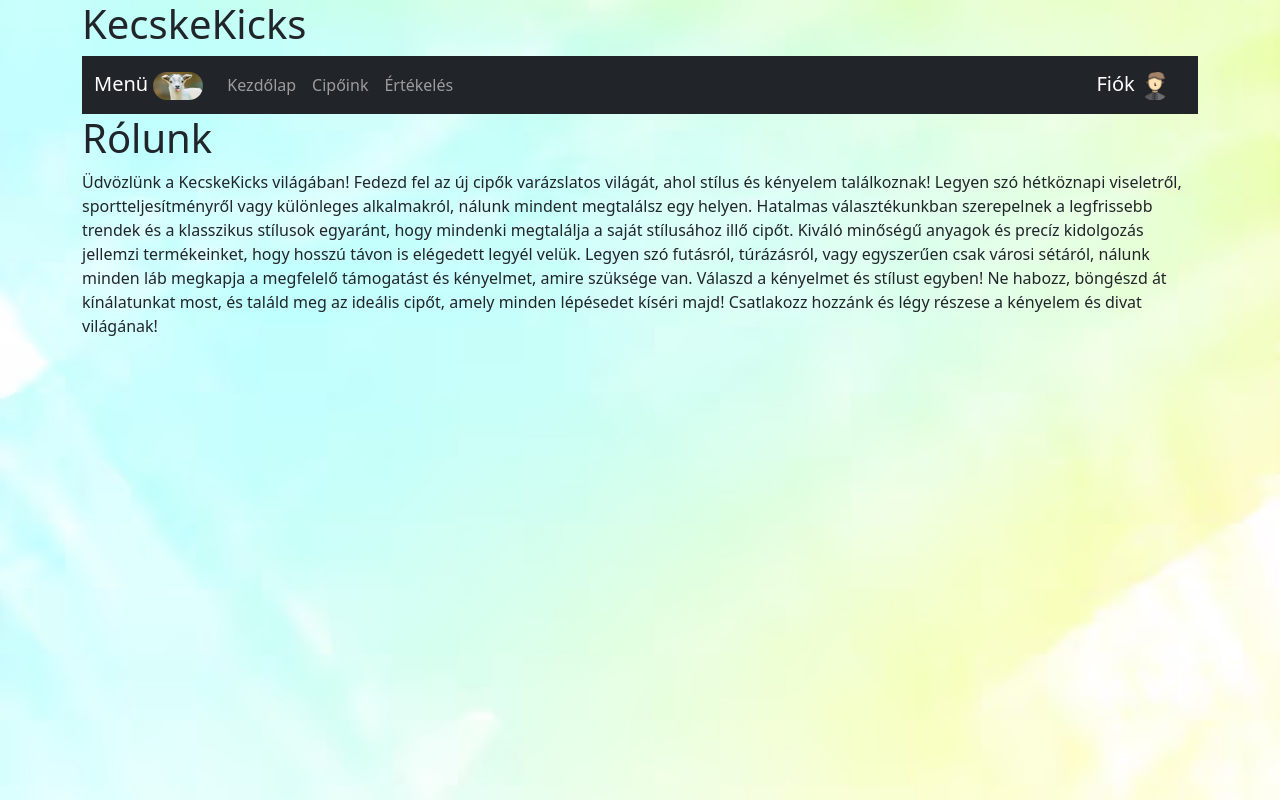
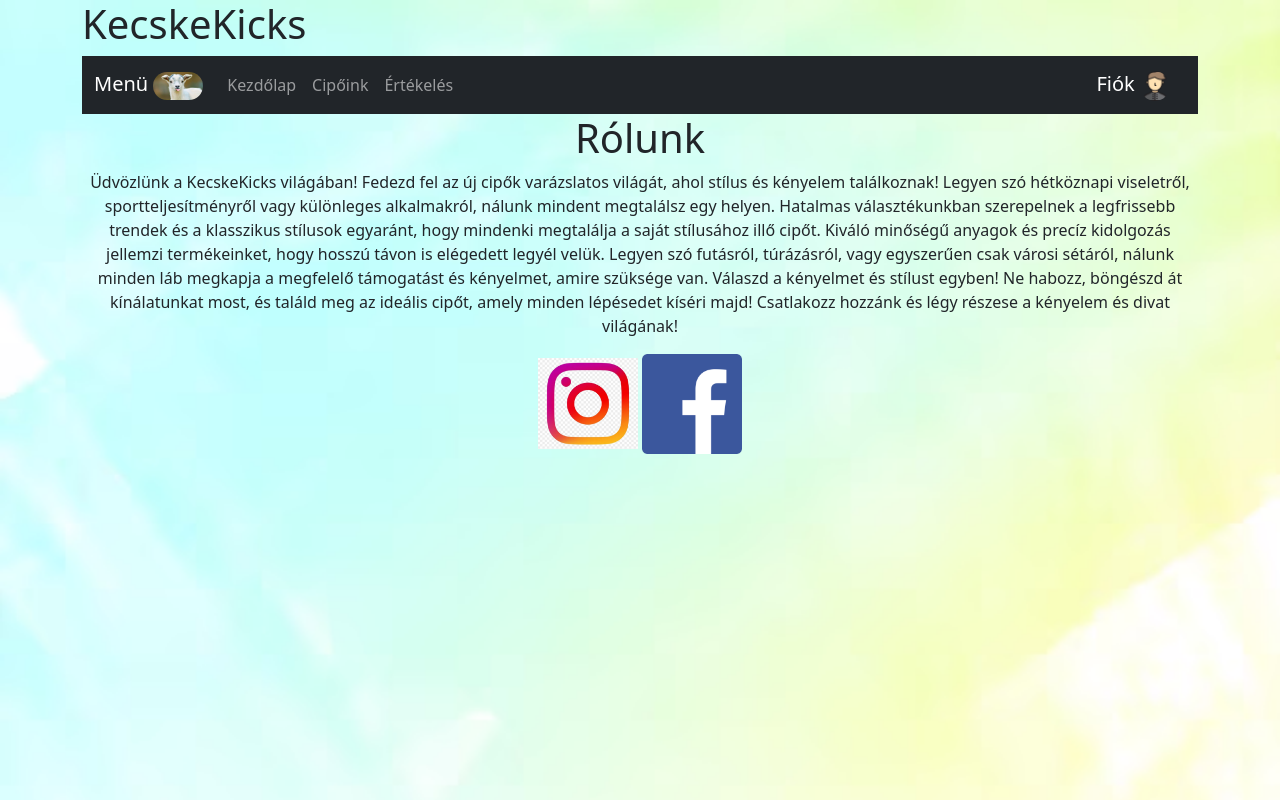
Before and after one commit to SasGyula/webshop, a plain HTML site: page index.html in a window 1280 px wide. Drawn offline with nearby package versions, Linux system fonts and the light colour scheme.

Commit message:
utolsomodositas

```diff
--- a/index.html
+++ b/index.html
@@ -60,7 +60,11 @@
                   Ne habozz, böngészd át kínálatunkat most, és találd meg az ideális cipőt, amely minden lépésedet kíséri majd!
 
                   Csatlakozz hozzánk és légy részese a kényelem és divat világának!</p>
+
+                  <img src="kepek/instagram.png" alt="">
+                  <img src="kepek/facebook.png" alt="">
             </article>
+
         </div>
     </main>
     <footer>
--- a/style.css
+++ b/style.css
@@ -2,3 +2,16 @@ body{
     background-image:url(kepek/hatter.avif);
     background-size: cover;
 }
+
+img {
+    width: 100px;
+    margin: 50px;
+    margin: auto;
+
+}
+
+article {
+    position: relative;
+    justify-content: center;
+    text-align: center;
+}
```
Also changed, not shown: kepek/facebook.png (added), kepek/instagram.png (added).
